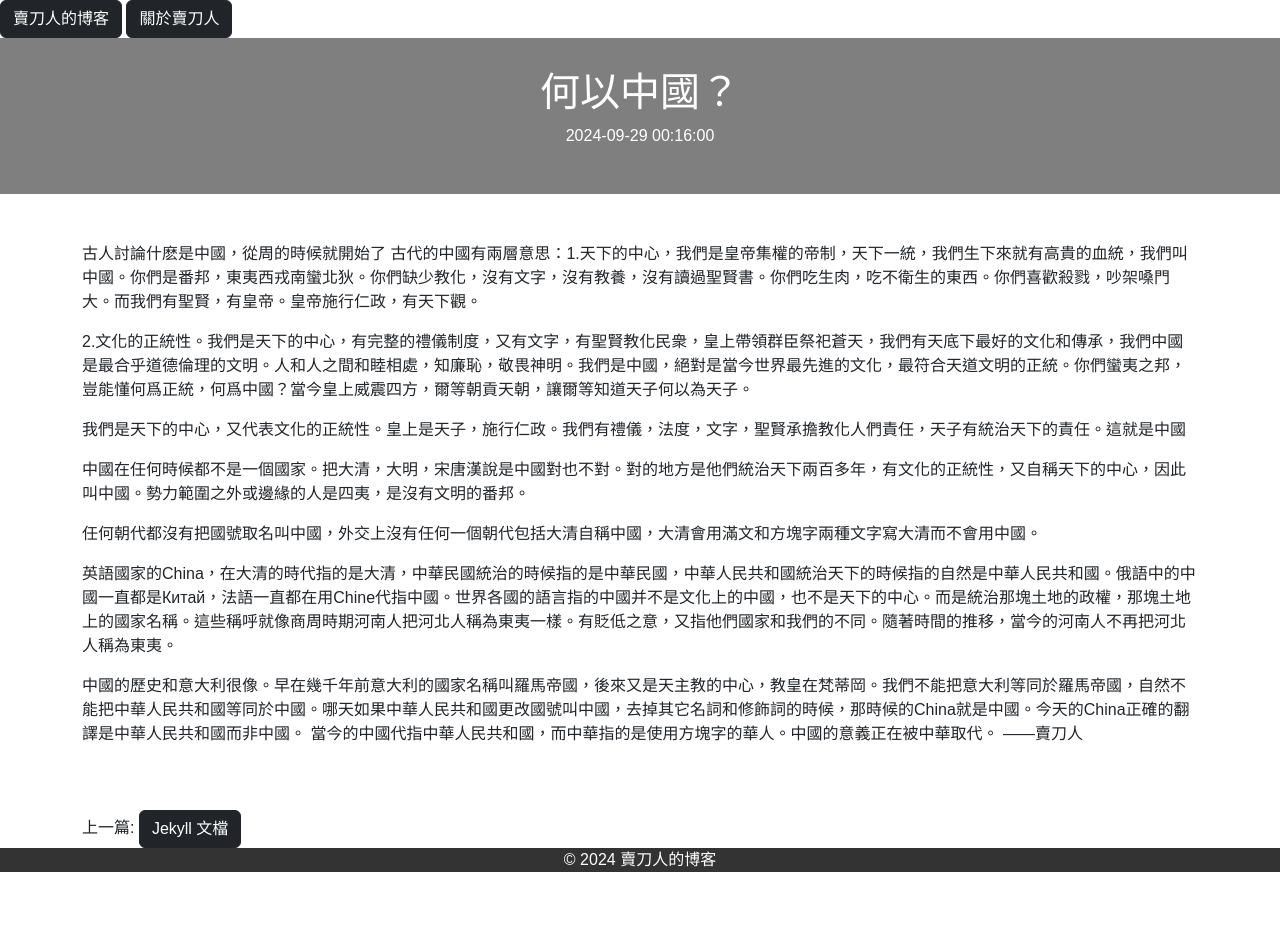
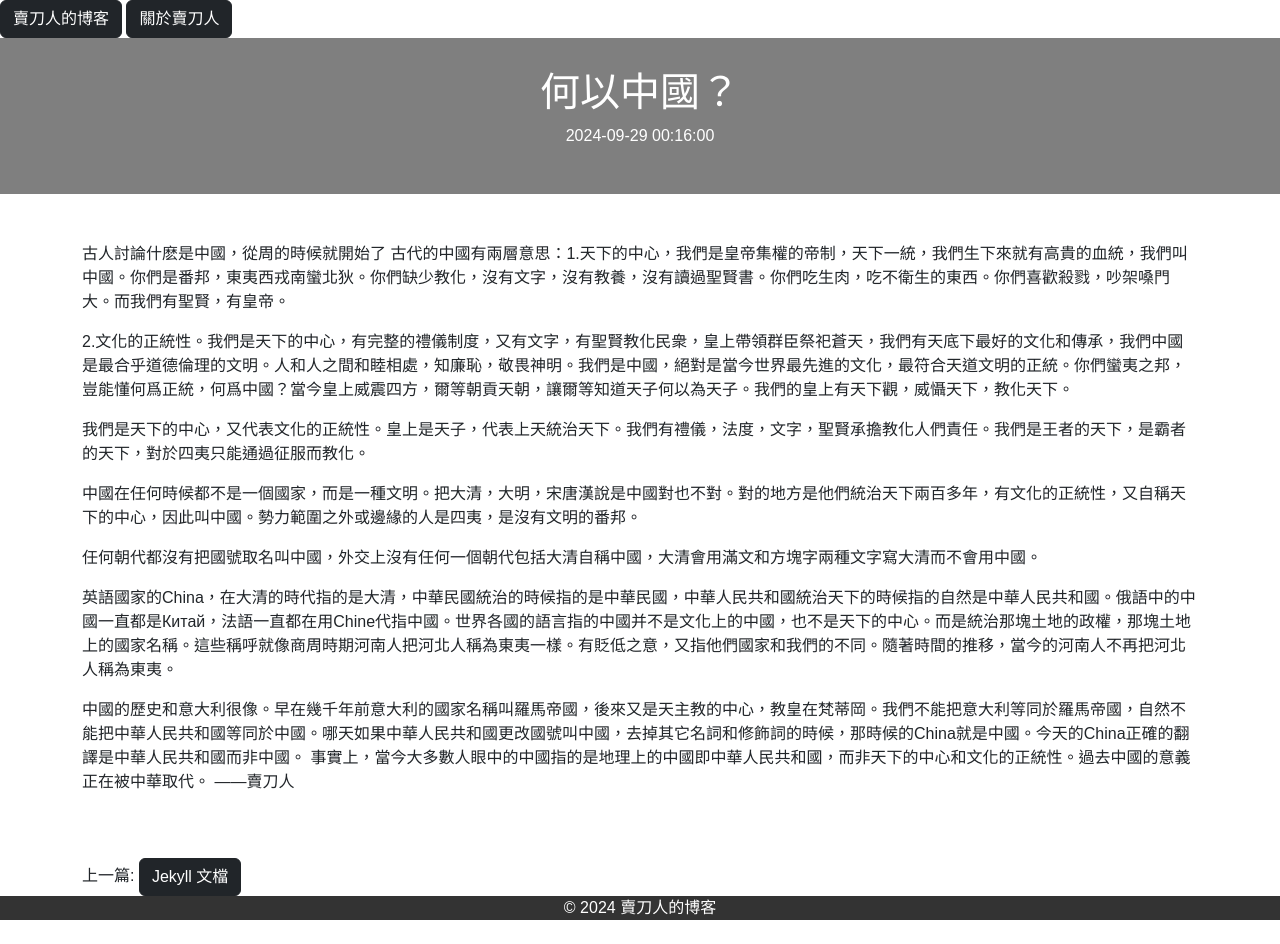
Before and after one commit to maidaoren/maidaoren.github.io, a Jekyll site: the page built from _posts/2024-08-28-what is china.md, in a window 1280 px wide. Built offline with Jekyll 4.4.1, drawn with Linux system fonts in a browser that asks for light colours; before the commit the page ends 900 px from its top, so only the background shows below that.

Commit message:
Update 2024-08-28-what is china.md

```diff
--- a/_posts/2024-08-28-what is china.md
+++ b/_posts/2024-08-28-what is china.md
@@ -5,17 +5,17 @@ date: 2024-09-29 08:16:00 +0800
 # categories: msc
 ---
 古人討論什麽是中國，從周的時候就開始了
-古代的中國有兩層意思：1.天下的中心，我們是皇帝集權的帝制，天下一統，我們生下來就有高貴的血統，我們叫中國。你們是番邦，東夷西戎南蠻北狄。你們缺少教化，沒有文字，沒有教養，沒有讀過聖賢書。你們吃生肉，吃不衛生的東西。你們喜歡殺戮，吵架嗓門大。而我們有聖賢，有皇帝。皇帝施行仁政，有天下觀。
+古代的中國有兩層意思：1.天下的中心，我們是皇帝集權的帝制，天下一統，我們生下來就有高貴的血統，我們叫中國。你們是番邦，東夷西戎南蠻北狄。你們缺少教化，沒有文字，沒有教養，沒有讀過聖賢書。你們吃生肉，吃不衛生的東西。你們喜歡殺戮，吵架嗓門大。而我們有聖賢，有皇帝。
 
-2.文化的正統性。我們是天下的中心，有完整的禮儀制度，又有文字，有聖賢教化民衆，皇上帶領群臣祭祀蒼天，我們有天底下最好的文化和傳承，我們中國是最合乎道德倫理的文明。人和人之間和睦相處，知廉恥，敬畏神明。我們是中國，絕對是當今世界最先進的文化，最符合天道文明的正統。你們蠻夷之邦，豈能懂何爲正統，何爲中國？當今皇上威震四方，爾等朝貢天朝，讓爾等知道天子何以為天子。
+2.文化的正統性。我們是天下的中心，有完整的禮儀制度，又有文字，有聖賢教化民衆，皇上帶領群臣祭祀蒼天，我們有天底下最好的文化和傳承，我們中國是最合乎道德倫理的文明。人和人之間和睦相處，知廉恥，敬畏神明。我們是中國，絕對是當今世界最先進的文化，最符合天道文明的正統。你們蠻夷之邦，豈能懂何爲正統，何爲中國？當今皇上威震四方，爾等朝貢天朝，讓爾等知道天子何以為天子。我們的皇上有天下觀，威懾天下，教化天下。
 
-我們是天下的中心，又代表文化的正統性。皇上是天子，施行仁政。我們有禮儀，法度，文字，聖賢承擔教化人們責任，天子有統治天下的責任。這就是中國
+我們是天下的中心，又代表文化的正統性。皇上是天子，代表上天統治天下。我們有禮儀，法度，文字，聖賢承擔教化人們責任。我們是王者的天下，是霸者的天下，對於四夷只能通過征服而教化。
 
-中國在任何時候都不是一個國家。把大清，大明，宋唐漢說是中國對也不對。對的地方是他們統治天下兩百多年，有文化的正統性，又自稱天下的中心，因此叫中國。勢力範圍之外或邊緣的人是四夷，是沒有文明的番邦。
+中國在任何時候都不是一個國家，而是一種文明。把大清，大明，宋唐漢說是中國對也不對。對的地方是他們統治天下兩百多年，有文化的正統性，又自稱天下的中心，因此叫中國。勢力範圍之外或邊緣的人是四夷，是沒有文明的番邦。
 
 任何朝代都沒有把國號取名叫中國，外交上沒有任何一個朝代包括大清自稱中國，大清會用滿文和方塊字兩種文字寫大清而不會用中國。
 
 英語國家的China，在大清的時代指的是大清，中華民國統治的時候指的是中華民國，中華人民共和國統治天下的時候指的自然是中華人民共和國。俄語中的中國一直都是Китай，法語一直都在用Chine代指中國。世界各國的語言指的中國并不是文化上的中國，也不是天下的中心。而是統治那塊土地的政權，那塊土地上的國家名稱。這些稱呼就像商周時期河南人把河北人稱為東夷一樣。有貶低之意，又指他們國家和我們的不同。隨著時間的推移，當今的河南人不再把河北人稱為東夷。
 
 中國的歷史和意大利很像。早在幾千年前意大利的國家名稱叫羅馬帝國，後來又是天主教的中心，教皇在梵蒂岡。我們不能把意大利等同於羅馬帝國，自然不能把中華人民共和國等同於中國。哪天如果中華人民共和國更改國號叫中國，去掉其它名詞和修飾詞的時候，那時候的China就是中國。今天的China正確的翻譯是中華人民共和國而非中國。
-當今的中國代指中華人民共和國，而中華指的是使用方塊字的華人。中國的意義正在被中華取代。  ------賣刀人
+事實上，當今大多數人眼中的中國指的是地理上的中國即中華人民共和國，而非天下的中心和文化的正統性。過去中國的意義正在被中華取代。  ------賣刀人
```
